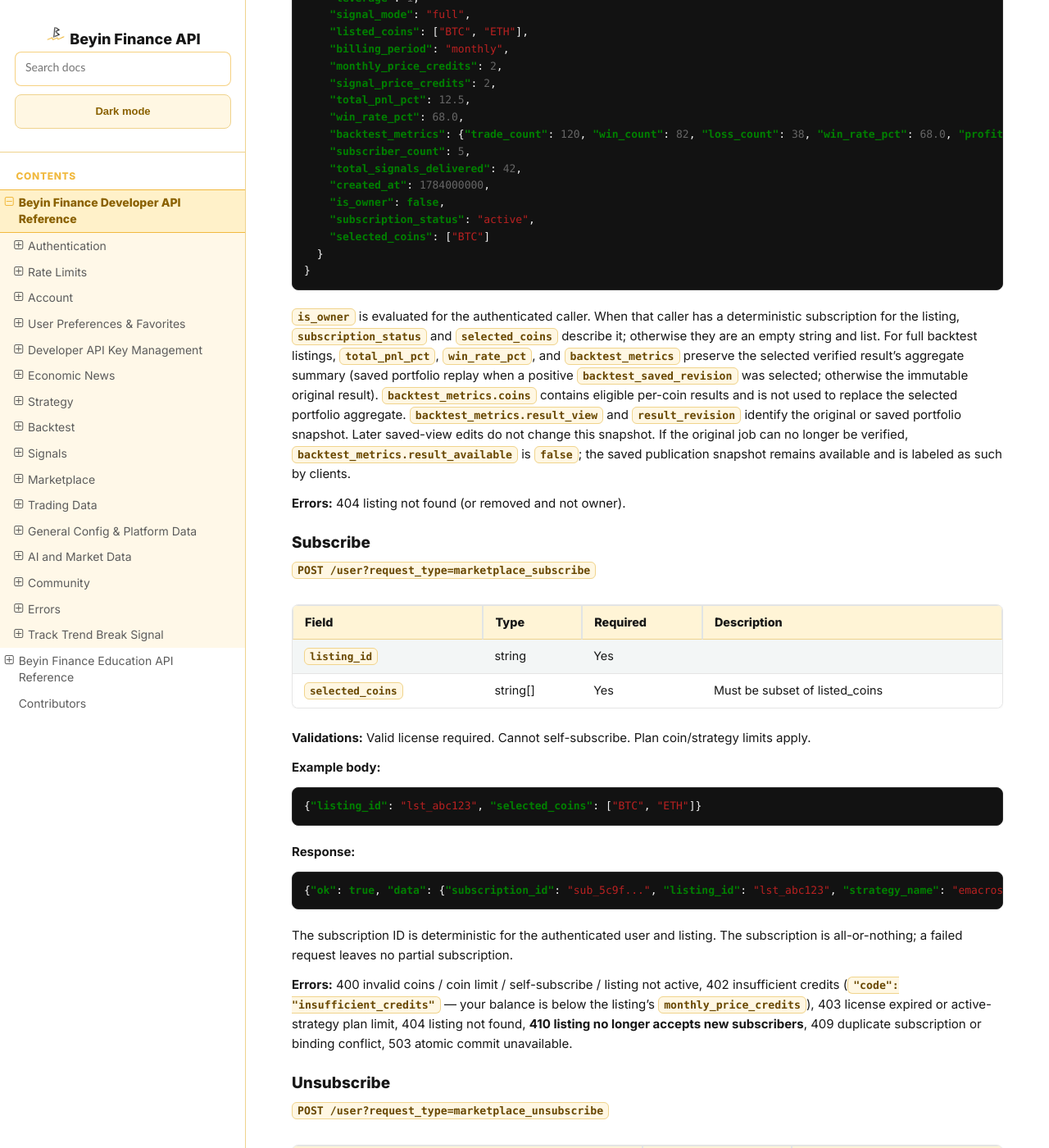
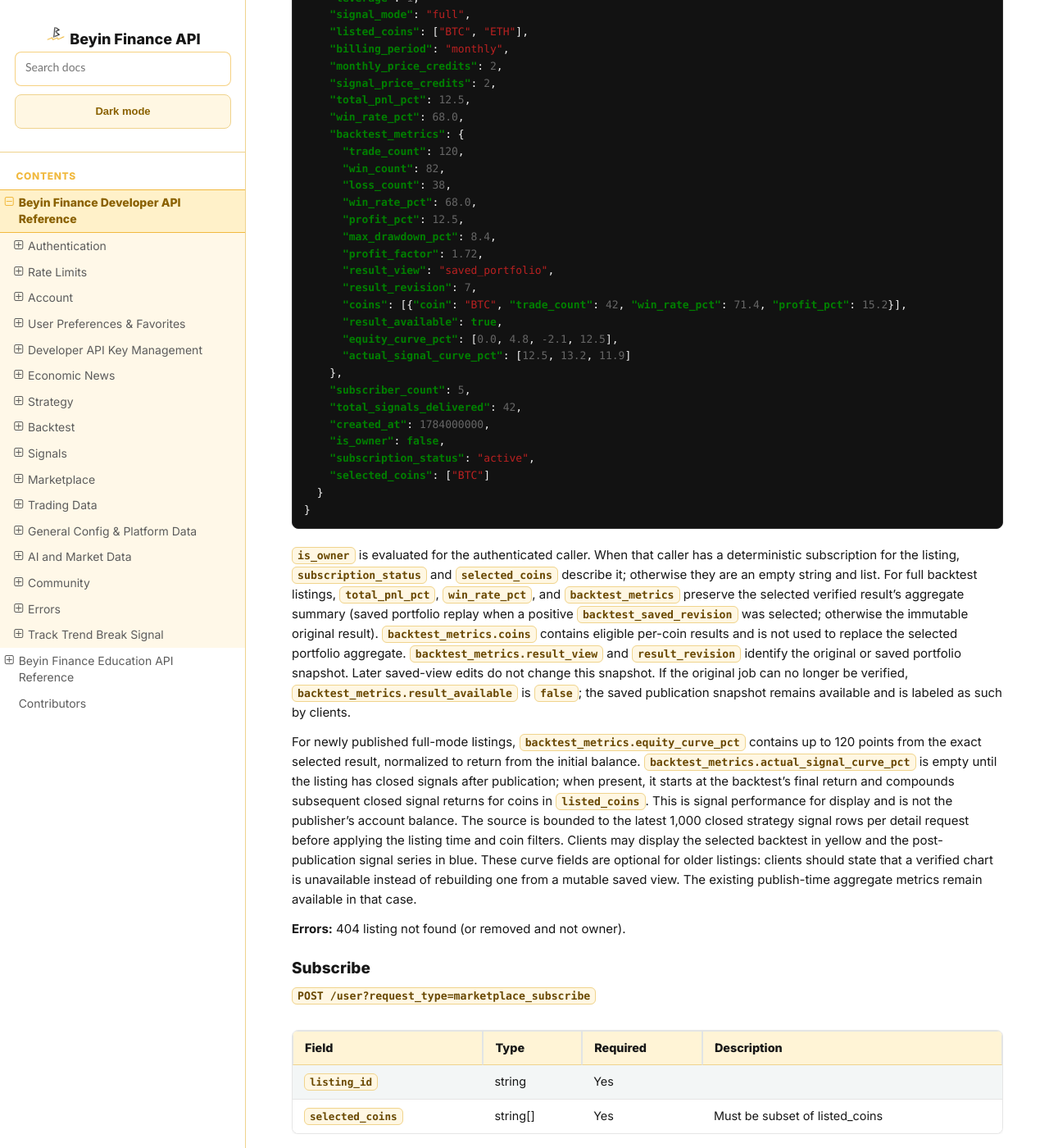
Before and after one commit to jnrbrain/Beyin-Finance, a Sphinx documentation site: the page built from docs/endpoints.md, in a window 1280 px wide and 1400 px high, scrolled down 53493 px. Shown: the whole window at 82% size. Built offline with Sphinx 7.4.7 and the Read the Docs theme 3.1.0, drawn with Linux system fonts in a browser that asks for light colours.

Commit message:
Document Marketplace performance chart fields

```diff
--- a/docs/endpoints.md
+++ b/docs/endpoints.md
@@ -2473,7 +2473,21 @@ The public `GET /tradingdata` response is the unwrapped listing object. The
     "signal_price_credits": 2,
     "total_pnl_pct": 12.5,
     "win_rate_pct": 68.0,
-    "backtest_metrics": {"trade_count": 120, "win_count": 82, "loss_count": 38, "win_rate_pct": 68.0, "profit_pct": 12.5, "max_drawdown_pct": 8.4, "profit_factor": 1.72, "result_view": "saved_portfolio", "result_revision": 7, "coins": [{"coin": "BTC", "trade_count": 42, "win_rate_pct": 71.4, "profit_pct": 15.2}], "result_available": true},
+    "backtest_metrics": {
+      "trade_count": 120,
+      "win_count": 82,
+      "loss_count": 38,
+      "win_rate_pct": 68.0,
+      "profit_pct": 12.5,
+      "max_drawdown_pct": 8.4,
+      "profit_factor": 1.72,
+      "result_view": "saved_portfolio",
+      "result_revision": 7,
+      "coins": [{"coin": "BTC", "trade_count": 42, "win_rate_pct": 71.4, "profit_pct": 15.2}],
+      "result_available": true,
+      "equity_curve_pct": [0.0, 4.8, -2.1, 12.5],
+      "actual_signal_curve_pct": [12.5, 13.2, 11.9]
+    },
     "subscriber_count": 5,
     "total_signals_delivered": 42,
     "created_at": 1784000000,
@@ -2497,6 +2511,20 @@ replace the selected portfolio aggregate. `backtest_metrics.result_view` and
 saved-view edits do not change this snapshot. If the original job can no longer
 be verified, `backtest_metrics.result_available` is `false`; the saved
 publication snapshot remains available and is labeled as such by clients.
+
+For newly published full-mode listings, `backtest_metrics.equity_curve_pct`
+contains up to 120 points from the exact selected result, normalized to return
+from the initial balance. `backtest_metrics.actual_signal_curve_pct` is empty
+until the listing has closed signals after publication; when present, it starts
+at the backtest's final return and compounds subsequent closed signal returns
+for coins in `listed_coins`. This is signal performance for display and is not
+the publisher's account balance. The source is bounded to the latest 1,000
+closed strategy signal rows per detail request before applying the listing
+time and coin filters. Clients may display the selected backtest in
+yellow and the post-publication signal series in blue. These curve fields are
+optional for older listings: clients should state that a verified chart is
+unavailable instead of rebuilding one from a mutable saved view. The existing
+publish-time aggregate metrics remain available in that case.
 
 **Errors:** 404 listing not found (or removed and not owner).
 
```
